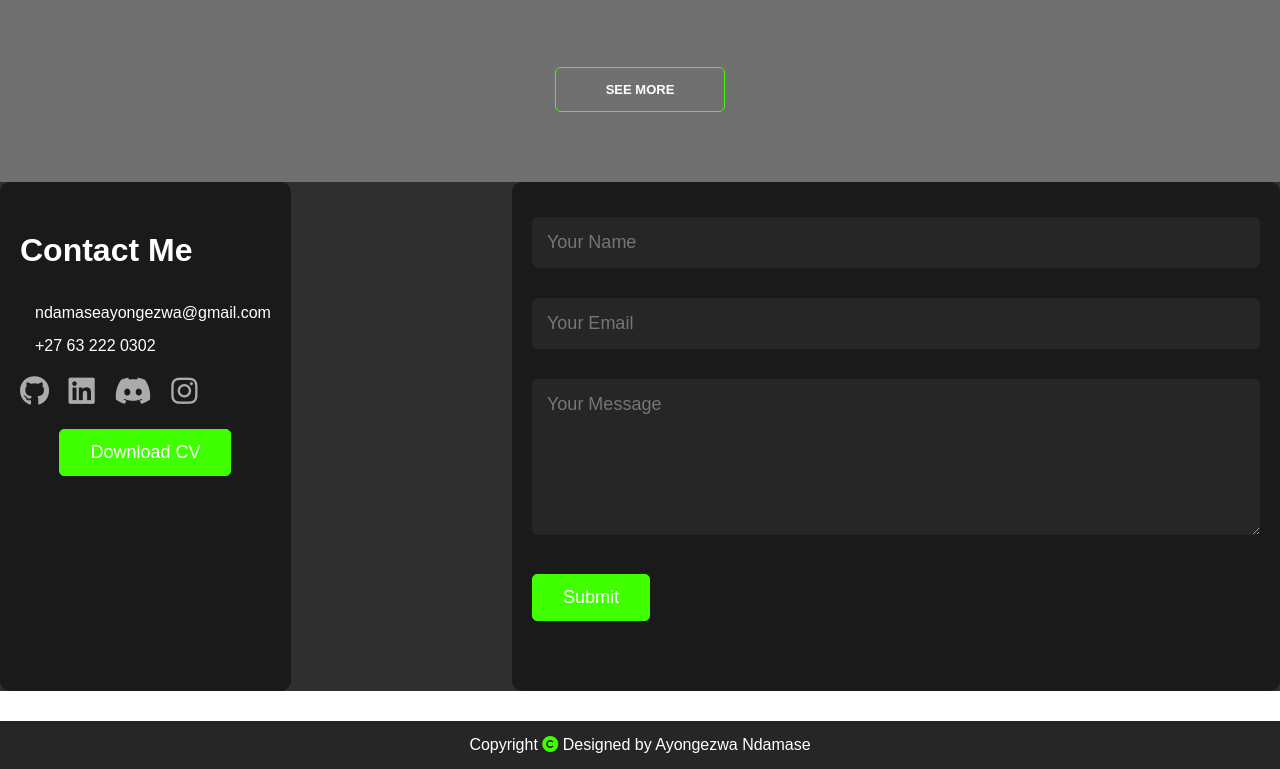
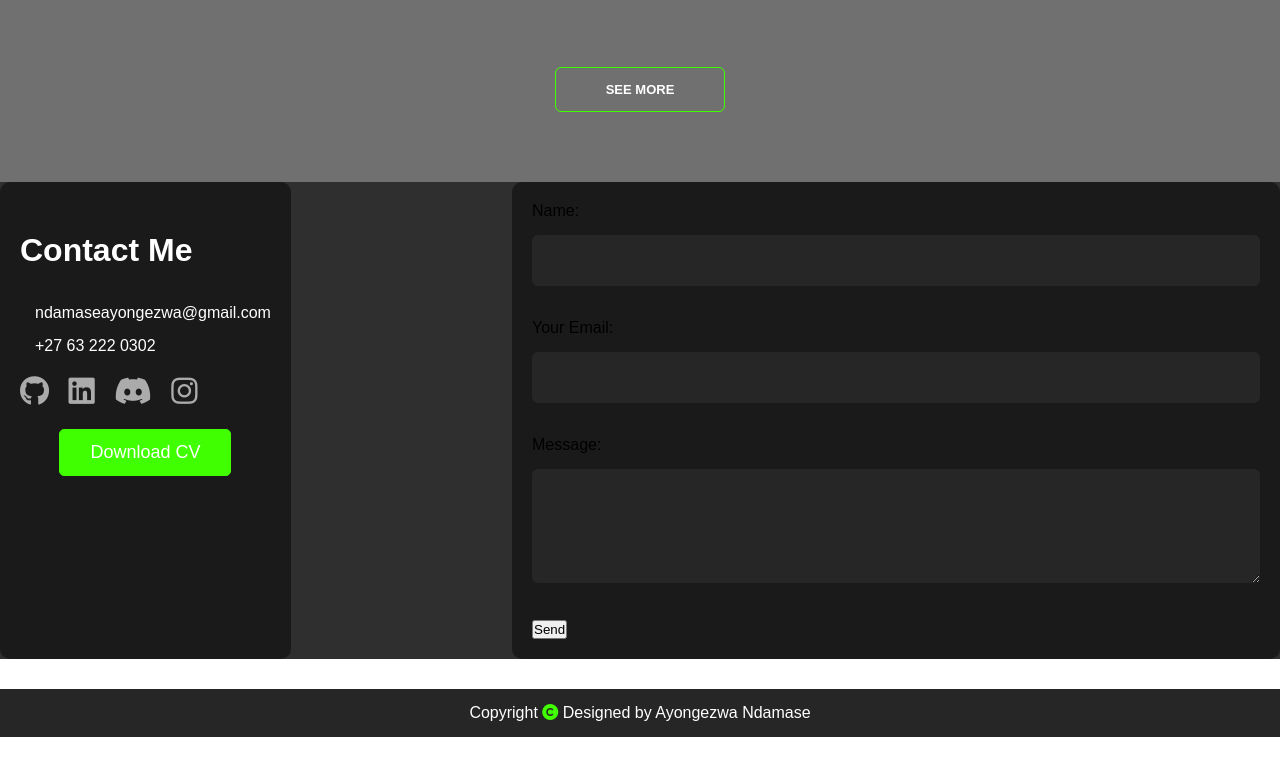
Before and after one commit to TheCyberAyo/Ayongezwa_Porfolio, a plain HTML site: page Index.html in a window 1280 px wide. Shown: the part 2547-3316 px from the top of the page. After the commit the page ends 3284 px from the top, so only its background shows below. Drawn offline with Linux system fonts and the light colour scheme; some icons are missing.

Commit message:
creating a functional form

```diff
--- a/Index.html
+++ b/Index.html
@@ -1,6 +1,7 @@
 <!DOCTYPE html>
 <html>
 <head>
+    <link rel="icon" href="images/threalAYON.png">
     <meta charset="utf-8">
     <meta http-equiv="X-UA-Compatible" content="IE=edge">
     <title>Personal Portfolio</title>
@@ -258,11 +259,17 @@
             <a href="./images/Ayongezwa Ndamase.pdf" download class="btn btn2">Download CV</a>
         </div>
         <div class="contact-right">
-            <form>
-                <input type="text" name="name" placeholder="Your Name" required>
-                <input type="email" name="email" placeholder="Your Email" required>
-                <textarea name="Message" rows="6" placeholder="Your Message"></textarea>
-                <button type="submit" class="btn btn2">Submit</button>
+            <form action="/send-email" method="POST">
+                <label for="name">Name:</label>
+                <input type="text" id="name" name="name" required><br><br>
+
+                <label for="email">Your Email:</label>
+                <input type="email" id="email" name="email" required><br><br>
+
+                <label for="message">Message:</label><br>
+                <textarea id="message" name="message" rows="4" required></textarea><br><br>
+
+                <button type="submit">Send</button>
             </form>
             <span id="msg"></span>
         </div>
--- a/style.css
+++ b/style.css
@@ -396,13 +396,13 @@ nav ul li a:hover::after{
 }
 
 .services-list div:hover{
-    background: yellowgreen;
+    background: lightskyblue;
     transform: translateY(-10px);
     color: black;
 }
 
 .services-list div a:hover{
-    color: darkgoldenrod;
+    color:blue;
 }
 
 /* ----------------------------------portfolio---------------------------- */
@@ -445,8 +445,8 @@ nav ul li a:hover::after{
     bottom: -100%; /* Starts hidden below the `.work` container */
     left: 0;
     right: 0;
-    background: #b8860b; /* Semi-transparent background for visibility */
-    color: #fff;
+    background: rgba(0, 0, 0, 0.8); /* Semi-transparent background for visibility */
+    color: lightskyblue;
     padding: 20px;
     text-align: center;
     transition: bottom 0.5s ease; /* Smooth slide-up effect */
@@ -459,11 +459,11 @@ nav ul li a:hover::after{
 
 .layer a {
     margin-top: 20px;
-    color: rgb(64, 255, 0);
+    color: #000;
     text-decoration: none;
     font-size: 18px;
     line-height: 60px;
-    background: darkgoldenrod;
+    background-color: lightskyblue;
     width: 50px;
     height: 50px;
     border-radius: 50%;
@@ -505,8 +505,8 @@ nav ul li a:hover::after{
 .row {
     display: flex;
     justify-content: space-between;
+    align-content: center;
     flex-wrap: wrap; /* Ensures elements wrap on smaller screens */
-    gap: 30px;
 }
 
 /* Left Contact Section */
```
